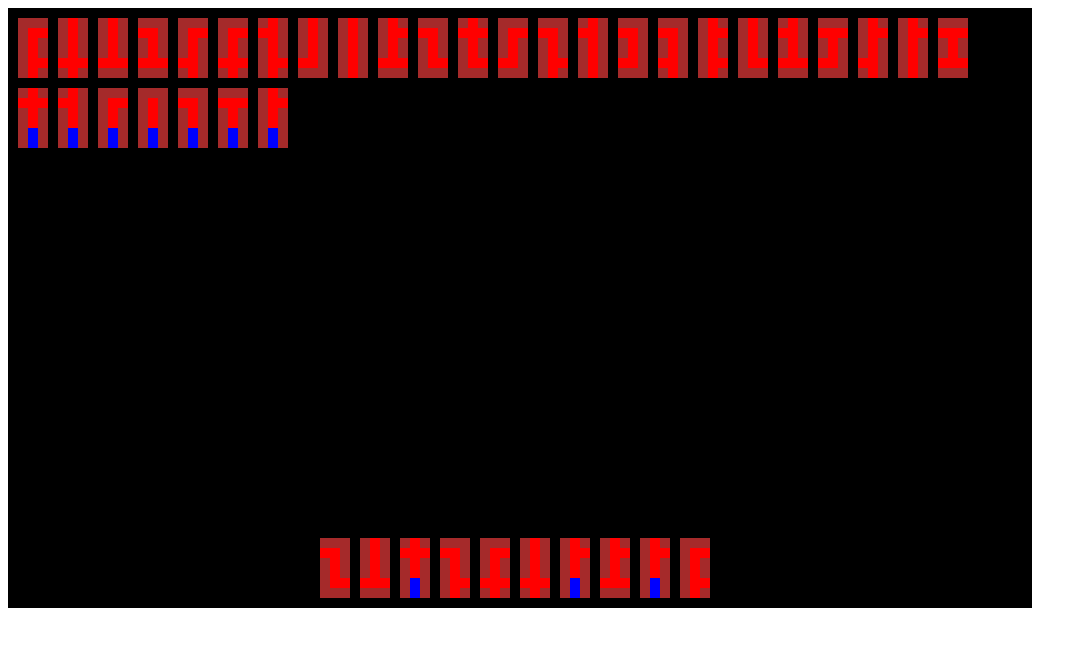
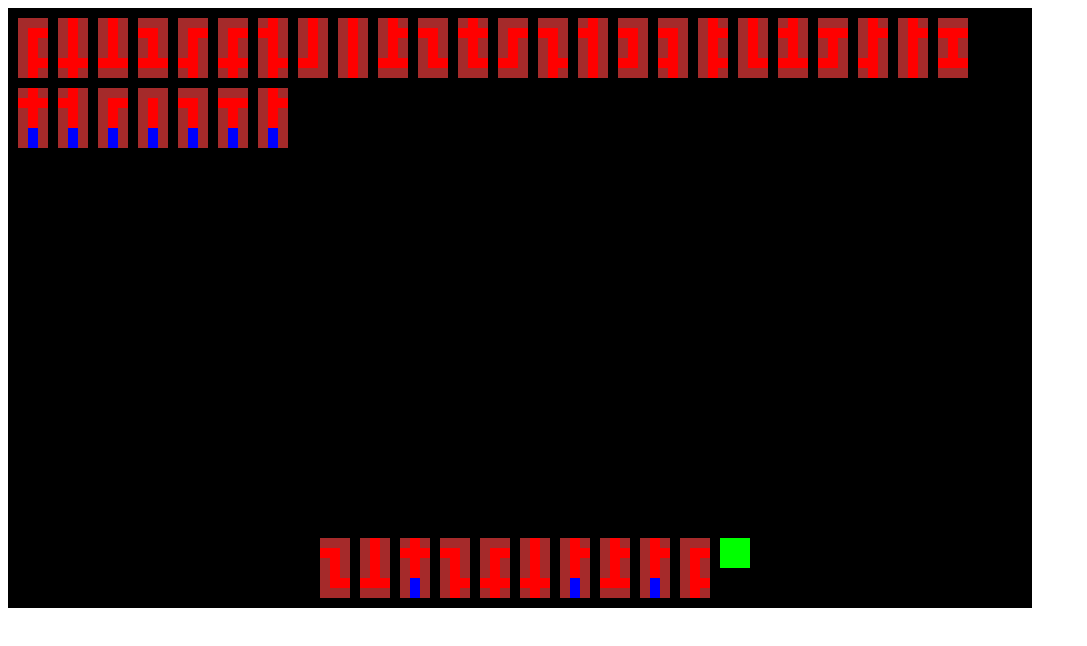
Before and after one commit to Hovelacque/Game-Bandido, a website: page src/cartas.html in a window 1280 px wide. Shown: the whole page, without its empty margins (0-1087 px from the left). Drawn offline with Linux system fonts and the light colour scheme.

Commit message:
Adicionando botao de rotação

```diff
--- a/src/cartas.html
+++ b/src/cartas.html
@@ -119,18 +119,27 @@
 
             draw() {
                 this.cartas.forEach(item => item.update());
+
+                const offsetX = this.x  - ((this.totalCartas * (tileSize * 4)) / 2);
+                const x = this.cartas.length * (tileSize * 4) + offsetX;
+                ctx.fillStyle = 'rgb(0,255,0)';
+                ctx.fillRect(x, this.y, 30, 30)
             }
 
             addCard() {
                 const rand = Math.floor(Math.random() * cartas.length);
                 const carta = cartas[rand];
                 const offsetX = this.x - ((this.totalCartas * carta.width) / 2);
-                let x = this.cartas.length * (tileSize * 4) + offsetX;
+                const x = this.cartas.length * (tileSize * 4) + offsetX;
                 this.cartas.push(new Carta(x, this.y, carta.map));
             }
         }
 
         const mao = new Mao(canvas.width / 2, canvas.height - (tileSize * 7));
+
+        class Mapa {
+
+        }
 
         function animate() {
             requestAnimationFrame(animate);
```
